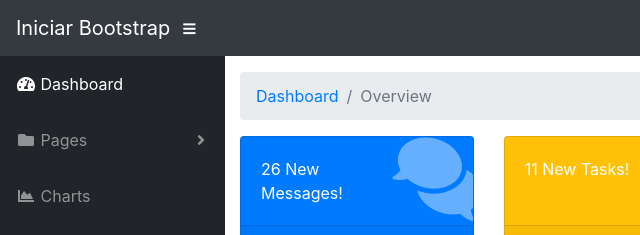
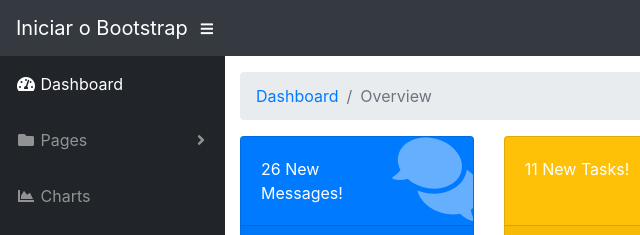
Before and after one commit to Gabrielsb1999/CursoUdemy2, a website with bundled scripts: page index.html in a window 1280 px wide. Shown: the top 235 px of the page, 0-640 px from the left. Built offline with nearby package versions, Linux system fonts and the light colour scheme.

Commit message:
Segunda Alteracao texto bootstrap

```diff
--- a/index.html
+++ b/index.html
@@ -26,7 +26,7 @@
 
   <nav class="navbar navbar-expand navbar-dark bg-dark static-top">
 
-    <a class="navbar-brand mr-1" href="index.html">Iniciar Bootstrap</a>
+    <a class="navbar-brand mr-1" href="index.html">Iniciar o Bootstrap</a>
 
     <button class="btn btn-link btn-sm text-white order-1 order-sm-0" id="sidebarToggle" href="#">
       <i class="fas fa-bars"></i>
```
